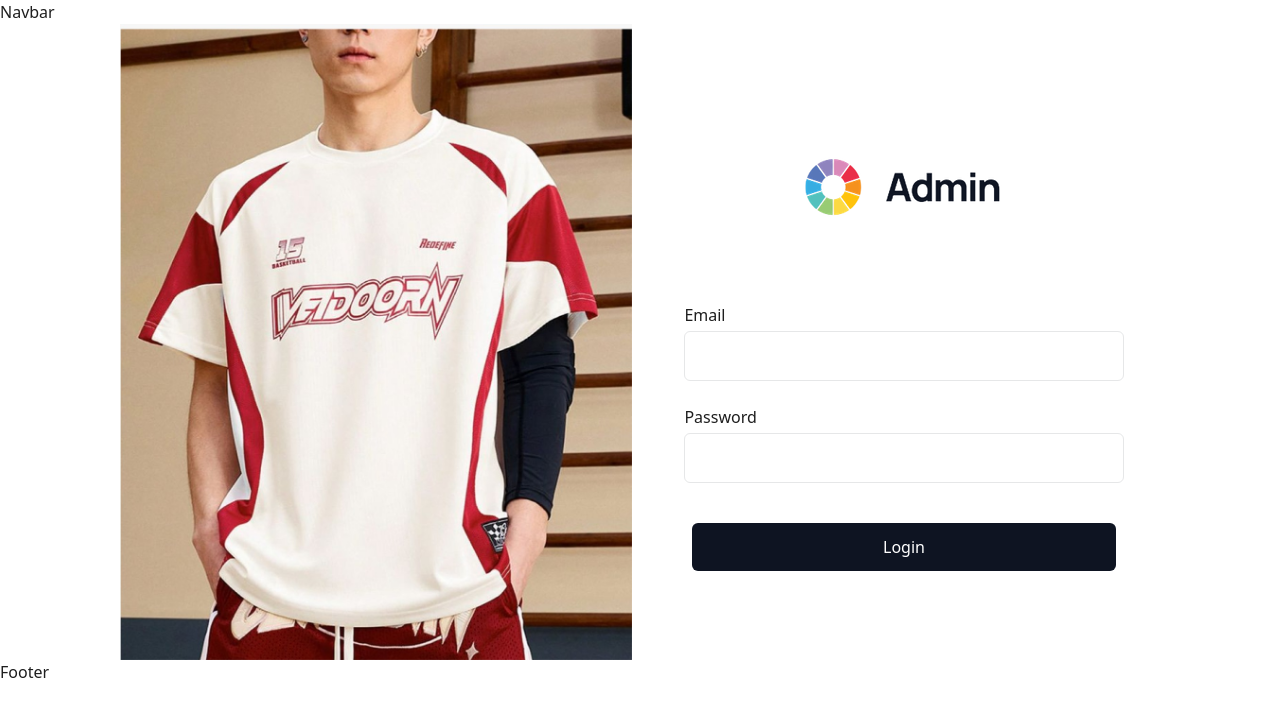
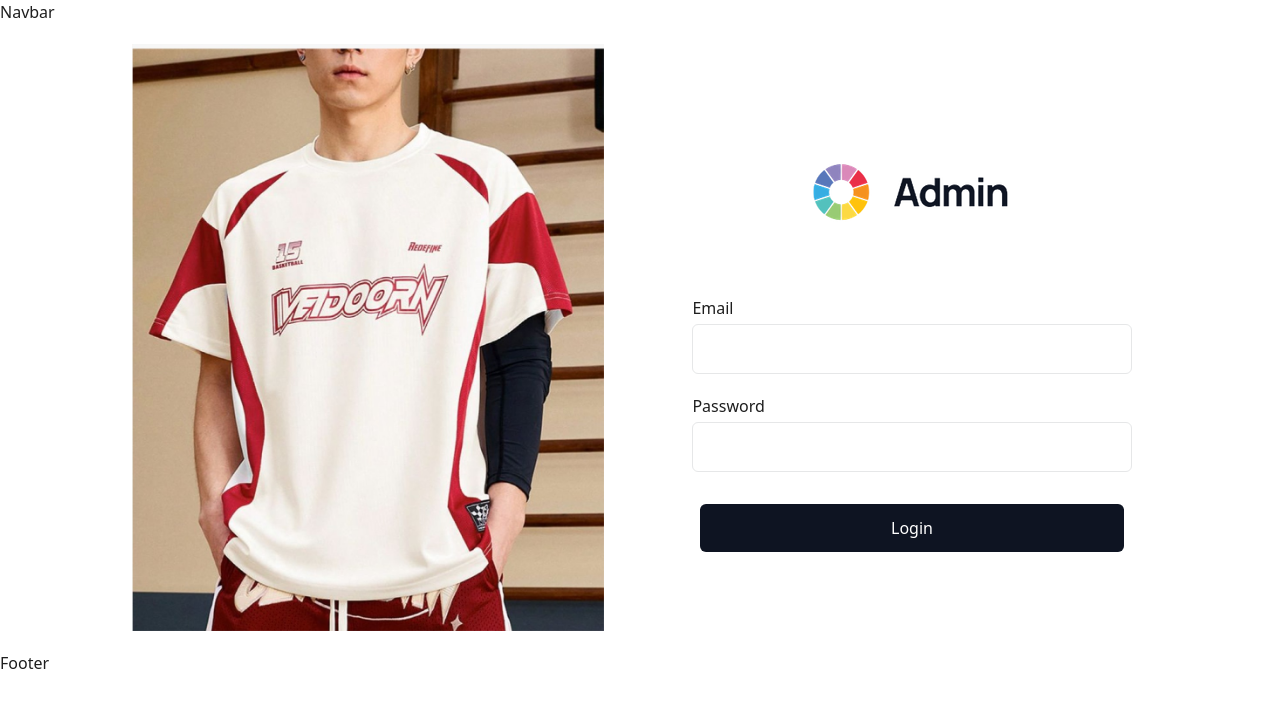
Before and after one commit to Mdreyazansari-0786/oscar_print, a React (Vite) app: page /login in a window 1280 px wide. Shown: the top 716 px of the page. Built offline with nearby package versions, Linux system fonts and the light colour scheme.

Commit message:
fix: login (frontend)

```diff
--- a/src/component/loginpage/Login.jsx
+++ b/src/component/loginpage/Login.jsx
@@ -5,21 +5,21 @@
   return (
     <>
       <div className="w-full flex justify-center items-center mx-auto">
-        <div className="container w-full h-full flex flex-wrap justify-center items-center space-x-4">
-          <div className="w-[40%] h-full hidden md:flex justify-center items-center">
-            <img src={login1} alt="" className="w-[540px]" />
+        <div className="container w-full h-full flex flex-wrap justify-center items-center space-x-8">
+          <div className="w-[40%] h-full hidden md:flex justify-center items-center p-5">
+            <img src={login1} alt="" className="w-[512px]" />
           </div>
           <div className="w-[90%] md:w-[40%] h-[100%] flex justify-center items-center my-8">
-            <div className="flex flex-col space-y-5 lg:space-y-10 w-full px-3 mx-auto">
-              <div className="flex justify-center items-center p-3">
+            <div className="flex flex-col  lg:space-y-8 w-full px-3 mx-auto p-5 ">
+              <div className="flex justify-center items-center p-2">
                 <img
                   src={login2}
                   alt=""
-                  className="w-[170px] h-[70px] lg:w-[250px] lg:h-[105px] xl:w-[300px] xl:h-[125px]"
+                  className="w-[170px] h-[70px] md:w-[200px] md:h-[80px] lg:w-[250px] lg:h-[105px] xl:w-[300px] xl:h-[125px]"
                 />
               </div>
-              <div className=" flex justify-center items-center">
-                <div className="flex flex-col space-y-6 w-[90%]  ">
+              <div className=" flex justify-center items-center ">
+                <div className="flex flex-col space-y-5 w-[90%]  ">
                   <div className="flex flex-col space-y-1">
                     <label htmlFor="email" className="">
                       Email
@@ -38,9 +38,9 @@
                   </div>
                 </div>
               </div>
-              <div className="flex justify-center items-center  ">
+              <div className="flex justify-center items-center mt-5 ">
                 <div className="w-[87%]">
-                  <button className="bg-[#0e1422] w-full text-white py-2 xl:py-3 outline-none  rounded-md hover:bg-red-500 active:scale-105 transition-all">
+                  <button className="bg-[#0e1422] w-full text-white py-1 xl:py-3 outline-none  rounded-md hover:bg-red-500 active:scale-105 transition-all">
                     Login
                   </button>
                 </div>
```
